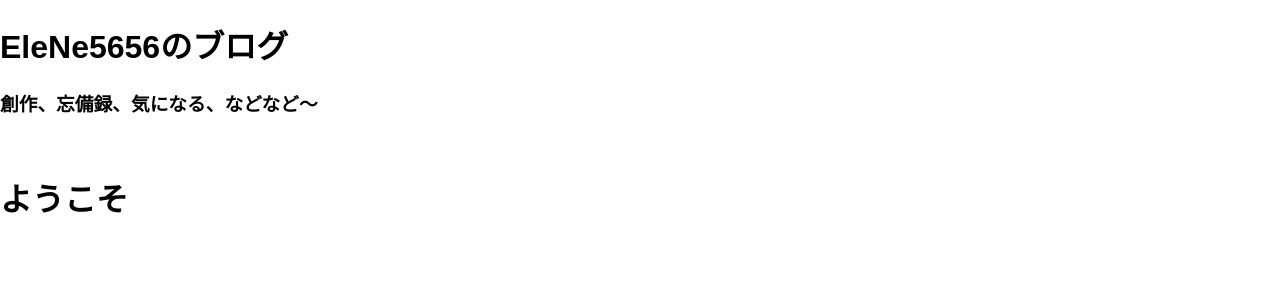
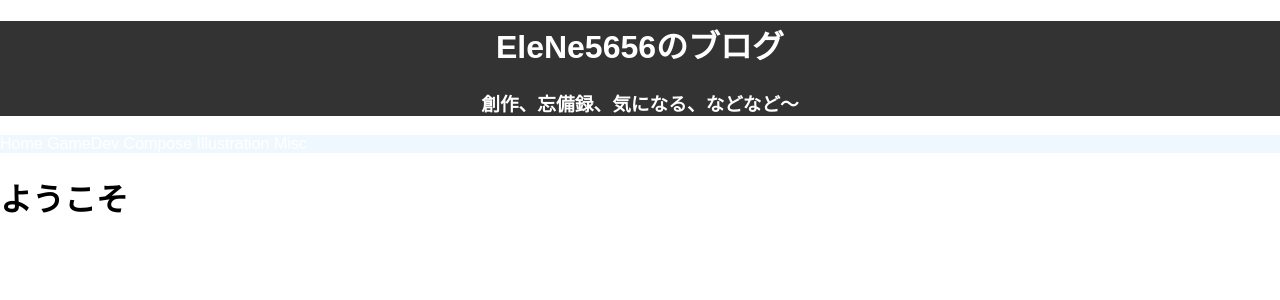
Before and after one commit to junya005/my-blogs, a Jekyll site: the page built from docs/index.html, in a window 1280 px wide. Shown: the top 300 px of the page. Built offline with Jekyll 4.4.1, drawn with Linux system fonts in a browser that asks for light colours.

Commit message:
default.css を更新

```diff
--- a/docs/assets/css/default.css
+++ b/docs/assets/css/default.css
@@ -6,7 +6,7 @@ body {
 }
 
 /* ヘッダーのスタイル設定 */
-.header-content {
+.header_content {
     background-color: #333;
     color: #fff;
     padding: 1Opx 2Opx;
@@ -14,6 +14,10 @@ body {
 }
 
 /* ナビゲーションメニューのスタイル設定 */
+.navigation_content{
+    background-color: aliceblue;
+}
+
 .navigation_content ul {
     list-style-type: none;
     padding: 0;
```
